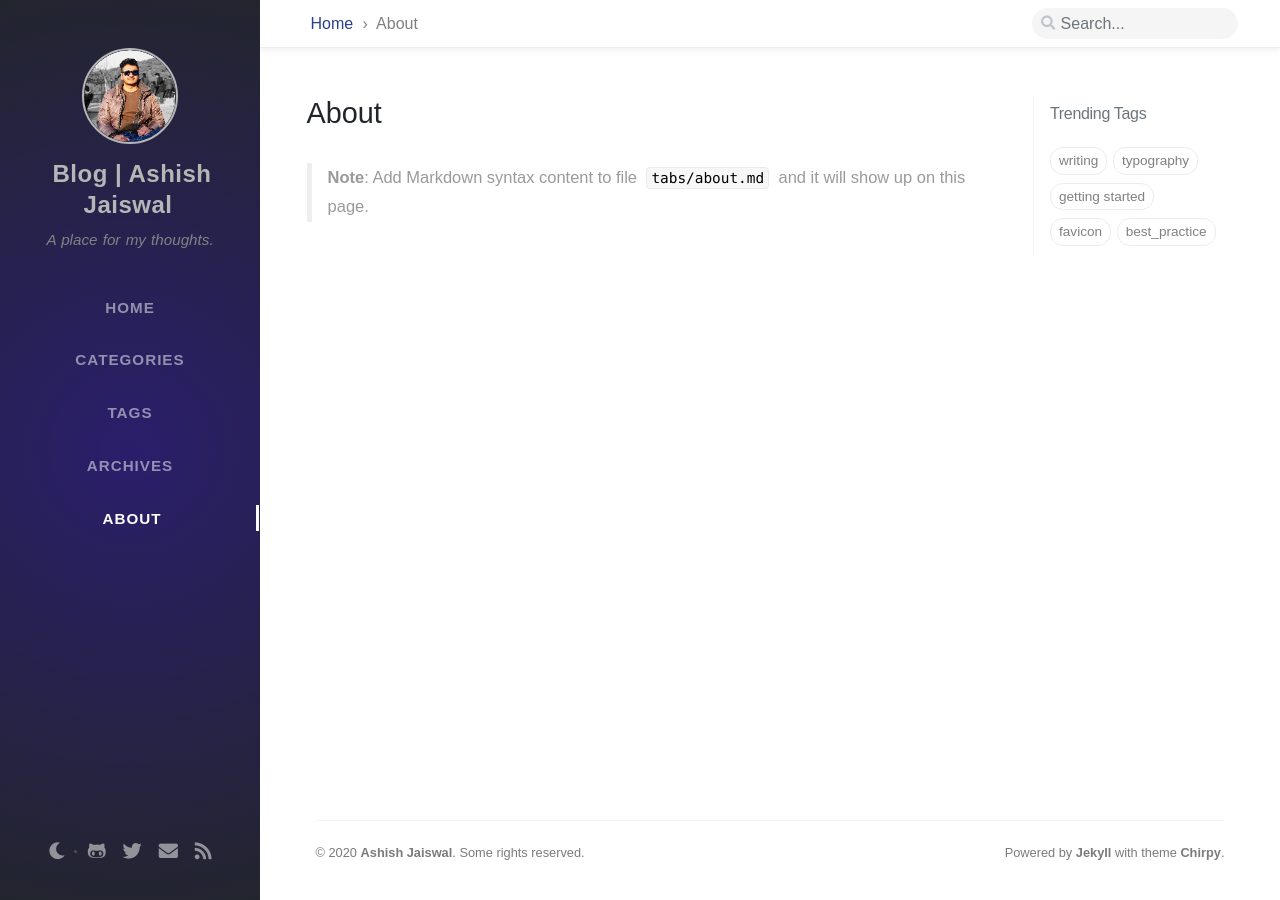
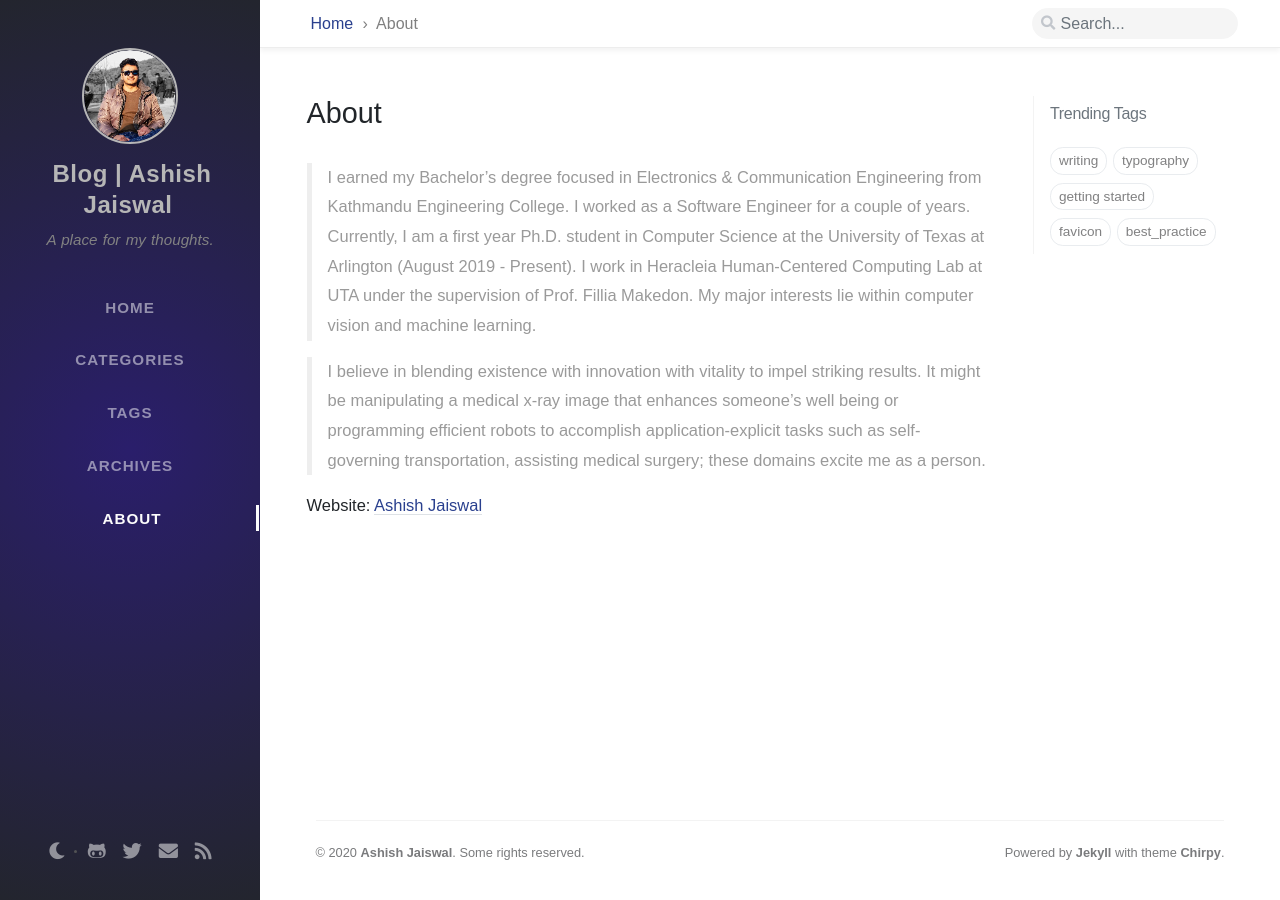
Before and after one commit to asheeshcric/blog, a Jekyll site: the page built from tabs/about.md, in a window 1280 px wide. Built offline with Jekyll 4.4.1, drawn with Linux system fonts in a browser that asks for light colours; nearby versions of some CDN libraries; some web fonts are replaced; comment, search, counter and statistics services are not loaded.

Commit message:
Update About page

```diff
--- a/tabs/about.md
+++ b/tabs/about.md
@@ -8,4 +8,10 @@ title: About
 # MIT License
 ---
 
-> **Note**: Add Markdown syntax content to file `tabs/about.md` and it will show up on this page.
+>
+I earned my Bachelor's degree focused in Electronics & Communication Engineering from Kathmandu Engineering College. I worked as a Software Engineer for a couple of years. Currently, I am a first year Ph.D. student in Computer Science at the University of Texas at Arlington (August 2019 - Present). I work in Heracleia Human-Centered Computing Lab at UTA under the supervision of Prof. Fillia Makedon. My major interests lie within computer vision and machine learning.
+
+>
+I believe in blending existence with innovation with vitality to impel striking results. It might be manipulating a medical x-ray image that enhances someone's well being or programming efficient robots to accomplish application-explicit tasks such as self-governing transportation, assisting medical surgery; these domains excite me as a person.
+
+Website: [Ashish Jaiswal](https://jashish.com.np){:target="_blank"}
```
